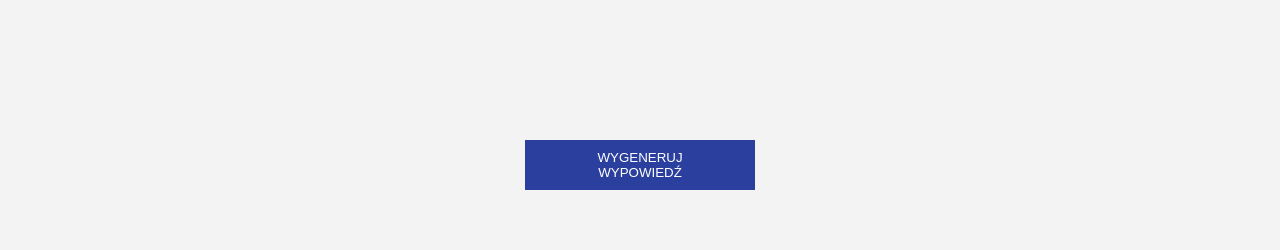
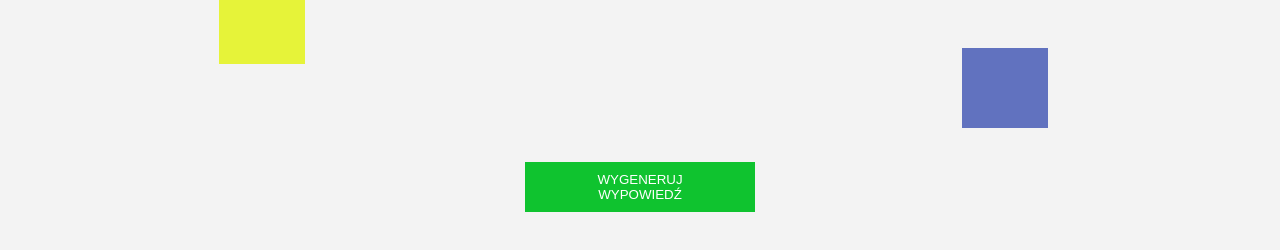
Before and after one commit to Mikelinsky/korwin-generator, a website: page index.html in a window 1280 px wide. Shown: the part 368-618 px from the top of the page. Drawn offline with Linux system fonts and the light colour scheme.

Commit message:
edit style

```diff
--- a/sass/style.scss
+++ b/sass/style.scss
@@ -17,6 +17,8 @@ body {
     height: 60vh;
     position: relative;
     padding: 60px 0;
+    box-sizing: border-box;
+
     .title-box {
         background: rgba(0, 0, 0, 0.418);
         padding: 20px;
@@ -28,30 +30,61 @@ body {
         left: 50%;
         color: #fff;
         transform: translateX(-50%);
+
         .title {
             font-size: 30px;
             margin: 0;
         }
+
         .version {
             font-size: 14px;
             margin: 0;
         }
     }
+
     .paragrph-box {
         width: 70%;
         margin: 0 auto;
         text-align: center;
-        margin-bottom: 20px;
+        margin-bottom: 42px;
         height: 108px;
+        position: relative;
+        z-index: 1;
+
+        &::before {
+            position: absolute;
+            height: 80px;
+            width: 86px;
+            background: #e6f339;
+            content: "";
+            left: 27px;
+            z-index: 0;
+            top: -28px;
+        }
+
+        &::after {
+            position: absolute;
+            height: 80px;
+            content: "";
+            background: #6172bf;
+            width: 86px;
+            z-index: 0;
+            right: 40px;
+            bottom: -8px;
+        }
+
         .paragraph {
             display: inline-block;
             margin: 0;
             font-size: 22px;
+            position: relative;
+            z-index: 1;
         }
     }
+
     .generate-btn {
         width: 230px;
-        background: rgb(43, 64, 158);
+        background: #0fc32f;
         border: none;
         color: #fff;
         padding: 10px 34px;
@@ -60,8 +93,9 @@ body {
         transition: 0.5s;
         margin: 0 auto;
         display: block;
+
         &:hover {
-            background: rgb(70, 99, 224);
+            background: #0c9224;
         }
     }
 }
```
Also changed, not shown: css/style.css, css/style.prefixed.css, 2 other files.
